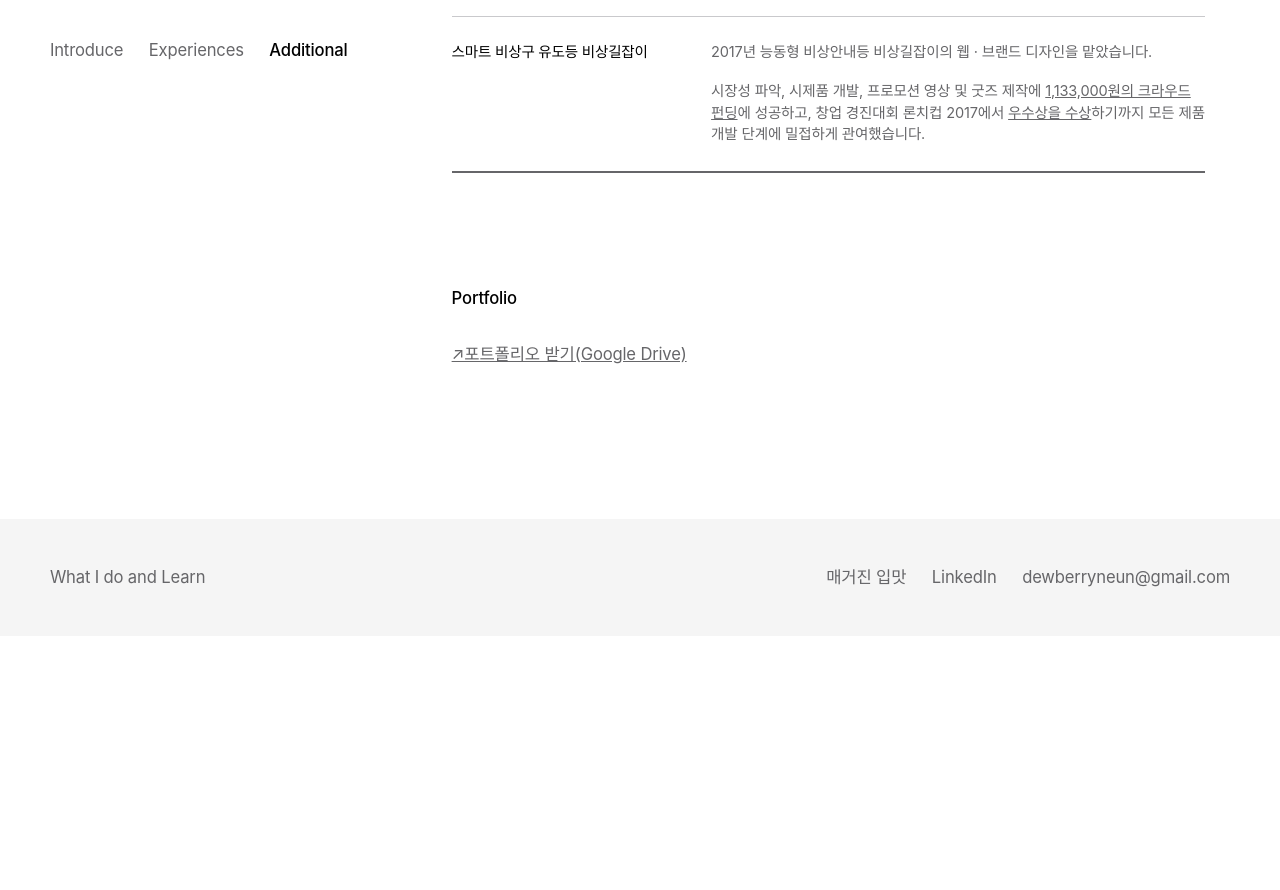
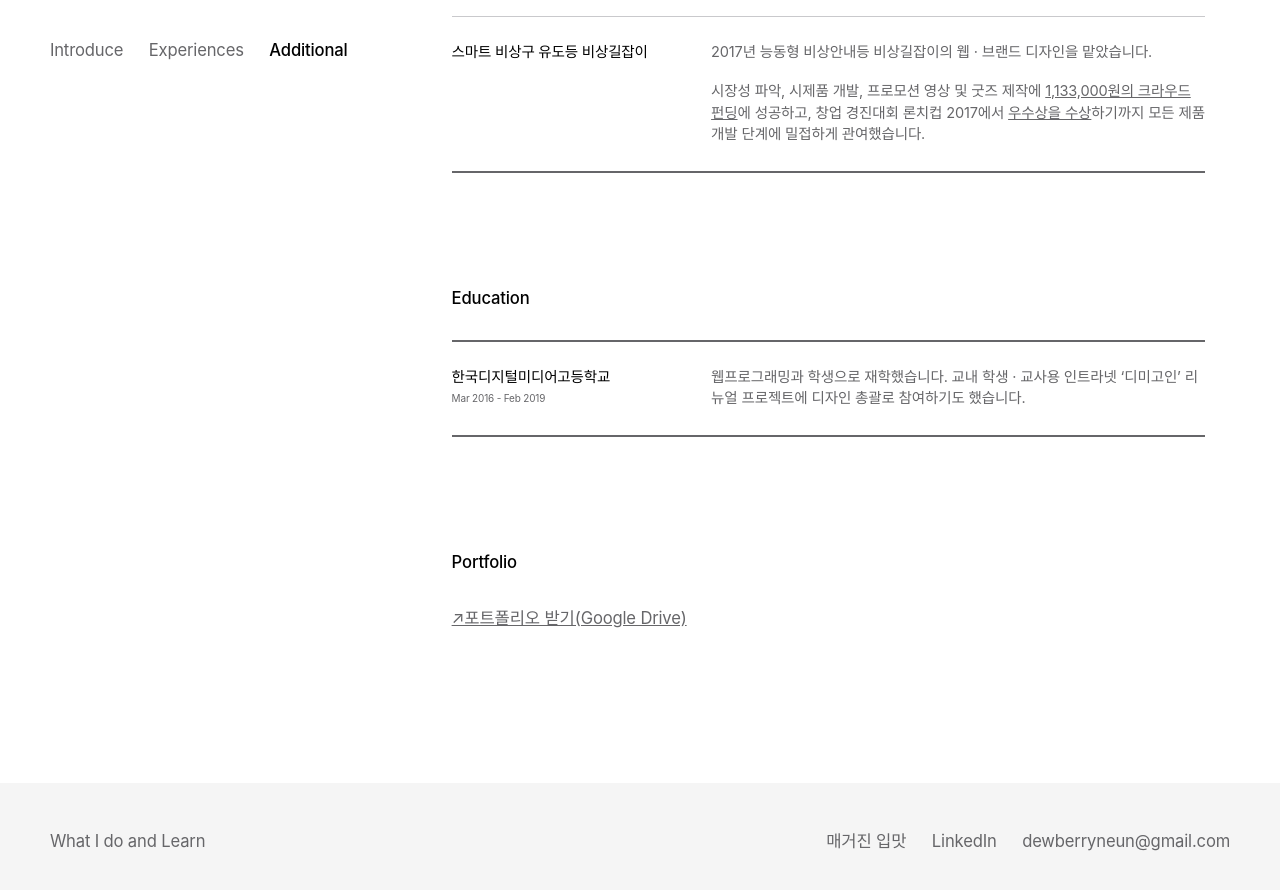
Before and after one commit to dewberry9/proj.dewberry.github.io, a Jekyll site: the page built from resume/index.html, in a window 1280 px wide and 900 px high, scrolled down 3873 px. Shown: the top 890 px of the window. Built offline with Jekyll 4.4.1, drawn with Linux system fonts in a browser that asks for light colours; some web fonts are replaced; before the commit the page ends 4509 px from its top, so only the background shows below that.

Commit message:
fix: Add Eucation Section in Resume

```diff
--- a/resume/index.html
+++ b/resume/index.html
@@ -15,11 +15,12 @@ thumbnail: ""
           gtag('config', 'G-E4YBHG63E3');
         </script>
 
+        <meta name="robots" content="noindex">
+
         <!-- Meta Tag for Basic Setting -->
         <meta charset="UTF-8">
         <meta name="viewport" content="width=device-width, initial-scale=1.0">
         <meta property="locale" content="ko_KR">
-        <meta name="google-site-verification" content="Q1Gkv54gFGh2MxaT7ehKmua6BROtBIJR_ki_z_1_EwE" />
         <meta http-equiv="X-UA-Compatible" content="ie=edge">
         <meta name="theme-color" content="#ffffff">
         <meta name="mobile-web-app-capable" content="yes">
@@ -309,6 +310,23 @@ thumbnail: ""
                     </article>
                 </section>
 
+                <section id="education" class="col-1to3">
+                    <header class="subtitle"><h2>Education</h2></header>
+                    <article>
+                        <ul class="sub-job-list col-1to3">
+                            <li class="sub-job-item col-container col-3">
+                                <header>
+                                    <h5>한국디지털미디어고등학교</h5>
+                                    <span>Mar 2016 - Feb 2019</span>
+                                </header>
+                                <article class="col-2to3">
+                                    <p>웹프로그래밍과 학생으로 재학했습니다. 교내 학생 · 교사용 인트라넷 ‘디미고인’ 리뉴얼 프로젝트에 디자인 총괄로 참여하기도 했습니다.</p>
+                                </article>
+                            </li>
+                        </ul>
+                    </article>
+                </section>
+
                 <section id="portfolio" class="col-1to3">
                     <header class="subtitle"><h2>Portfolio</h2></header>
                     <article>
```
Also changed, not shown: other parts of resume/index.html (+1 -1 lines), assets/resume/ogimage.jpg (added).
